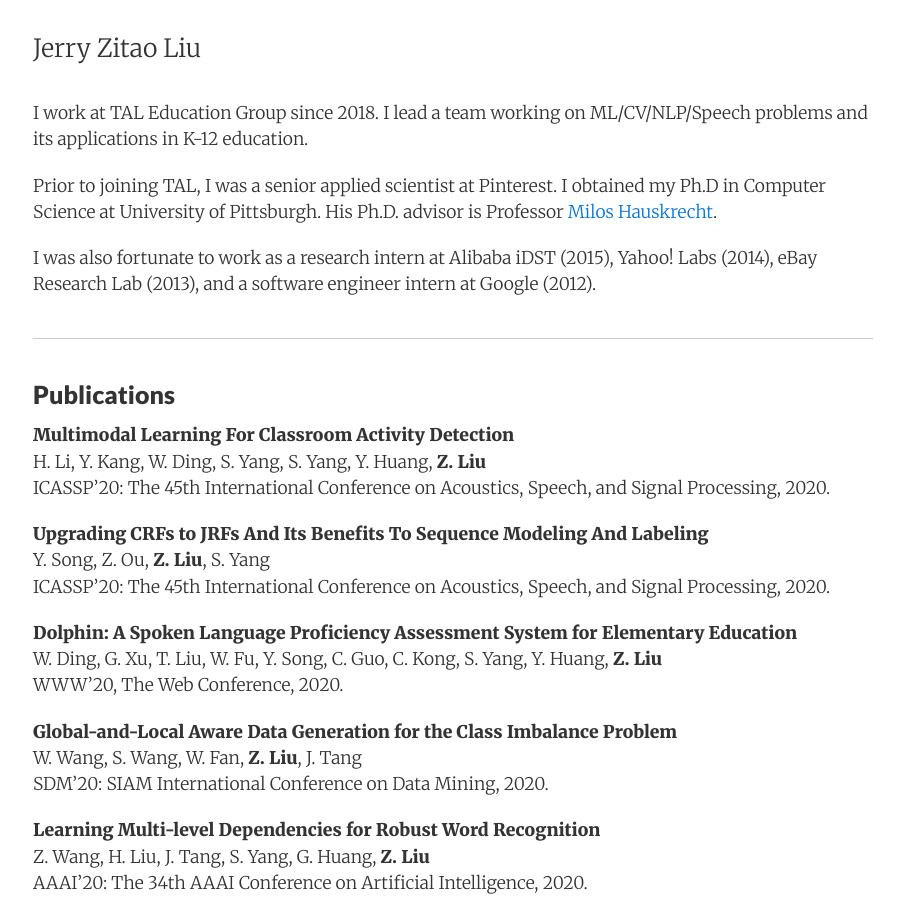
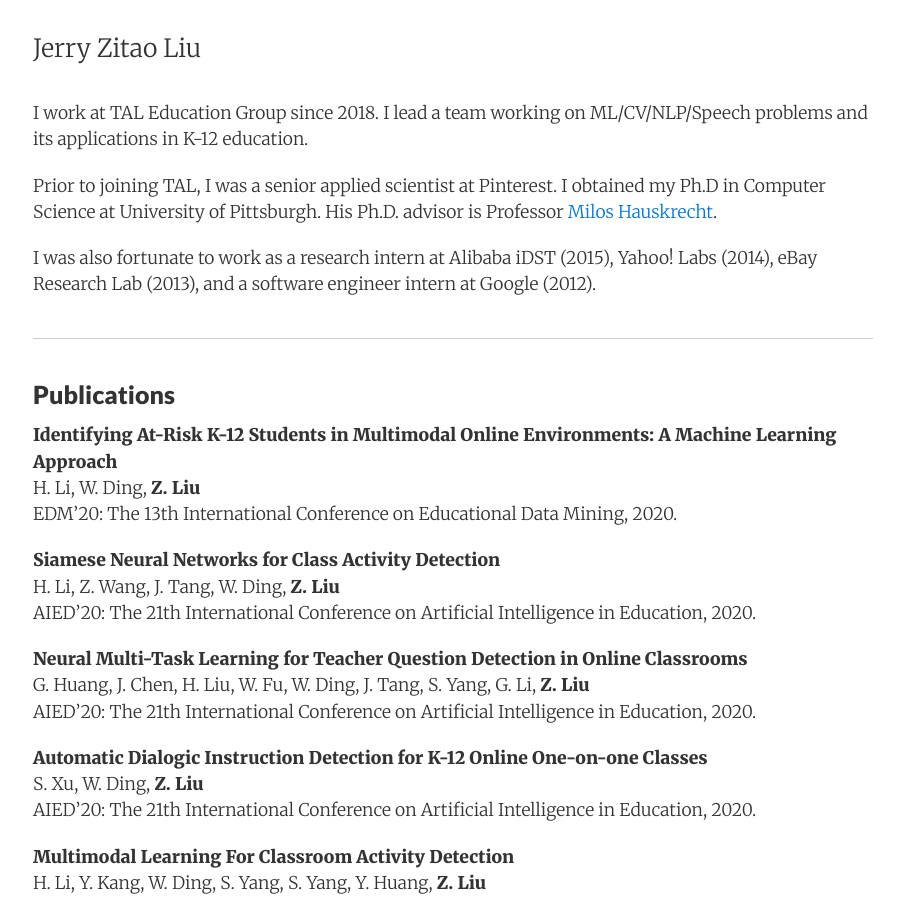
Before and after one commit to zitaoliu/zitaoliu.github.io, a Jekyll site: the page built from index.html, in a window 1280 px wide and 900 px high. Shown: the whole window, without its empty margins (187-1085 px from the left). Built offline with Jekyll 4.4.1, drawn with Linux system fonts in a browser that asks for light colours; nearby versions of some CDN libraries.

Commit message:
add aied and edm paper

```diff
--- a/_includes/index_content.md
+++ b/_includes/index_content.md
@@ -8,6 +8,22 @@ I was also fortunate to work as a research intern at Alibaba iDST (2015), Yahoo!
 * * *
 
 ### Publications
+
+**Identifying At-Risk K-12 Students in Multimodal Online Environments: A Machine Learning Approach**
+H. Li, W. Ding, **Z. Liu**
+EDM'20: The 13th International Conference on Educational Data Mining, 2020.
+
+**Siamese Neural Networks for Class Activity Detection**
+H. Li, Z. Wang, J. Tang, W. Ding, **Z. Liu**
+AIED'20: The 21th International Conference on Artificial Intelligence in Education, 2020.
+
+**Neural Multi-Task Learning for Teacher Question Detection in Online Classrooms**
+G. Huang, J. Chen, H. Liu, W. Fu, W. Ding, J. Tang, S. Yang, G. Li, **Z. Liu**
+AIED'20: The 21th International Conference on Artificial Intelligence in Education, 2020.
+
+**Automatic Dialogic Instruction Detection for K-12 Online One-on-one Classes**
+S. Xu, W. Ding, **Z. Liu**
+AIED'20: The 21th International Conference on Artificial Intelligence in Education, 2020.
 
 **Multimodal Learning For Classroom Activity Detection**
 H. Li, Y. Kang, W. Ding, S. Yang, S. Yang, Y. Huang, **Z. Liu**
```
